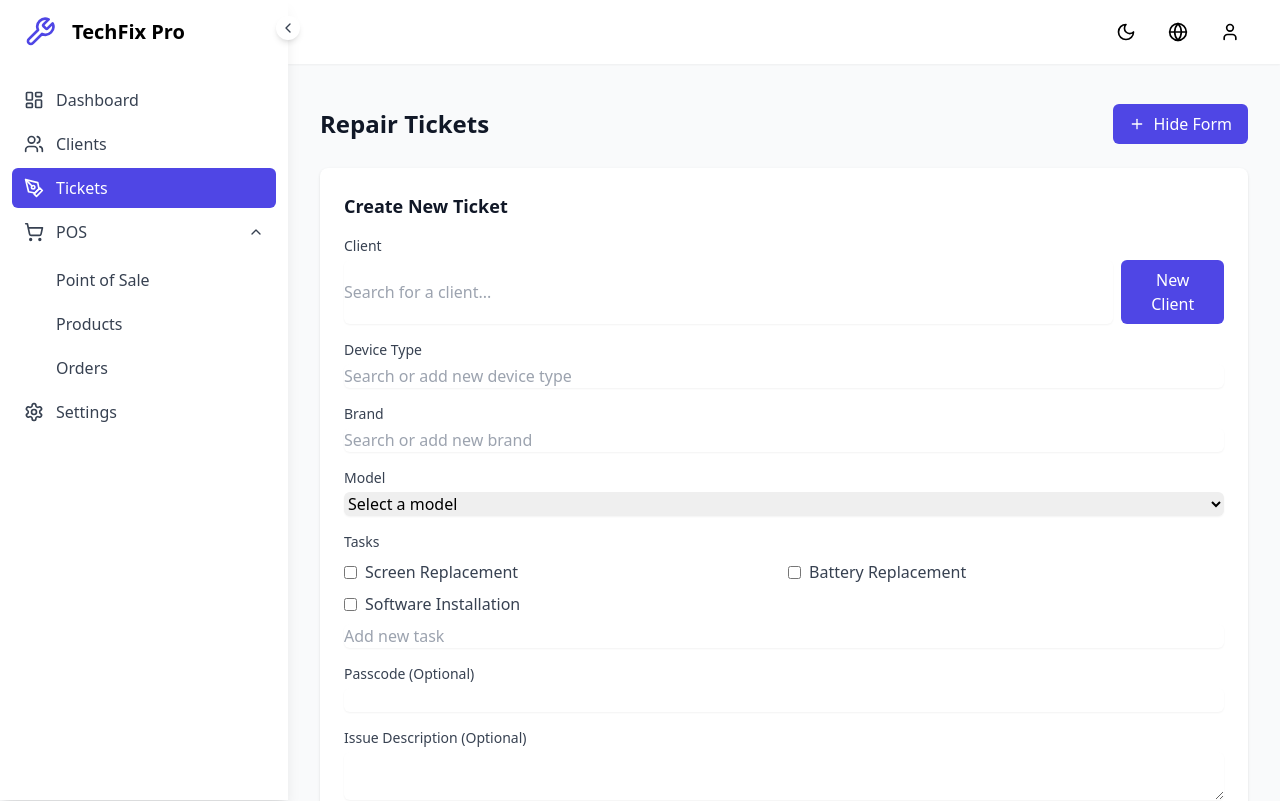
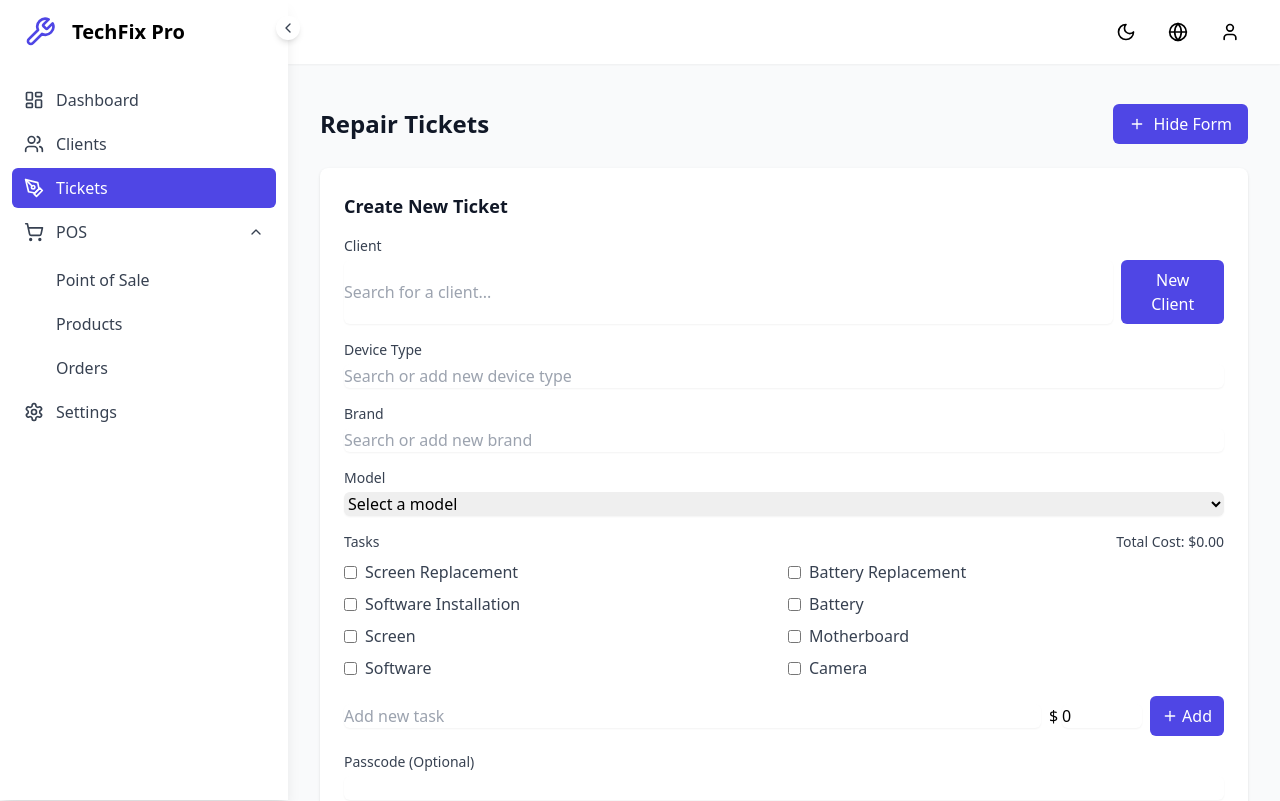
Before and after one commit to othsma/Kepler-sidebar, a React (Vite) app: page /tickets in a window 1280 px wide. Shown: the top 801 px of the page. Built offline with nearby package versions, Linux system fonts and the light colour scheme.

Commit message:
taks/Price

```diff
--- a/src/components/TicketForm.tsx
+++ b/src/components/TicketForm.tsx
@@ -1,6 +1,6 @@
 import React, { useState, useEffect } from 'react';
 import { useThemeStore, useTicketsStore } from '../lib/store';
-import { Plus } from 'lucide-react';
+import { Plus, Minus, DollarSign } from 'lucide-react';
 
 interface TicketFormProps {
   clientId?: string;
@@ -19,6 +19,11 @@ interface TicketFormProps {
   };
 }
 
+interface TaskWithCost {
+  name: string;
+  cost: number;
+}
+
 export default function TicketForm({ clientId, onSubmit, onCancel, editingTicket, initialData }: TicketFormProps) {
   const isDarkMode = useThemeStore((state) => state.isDarkMode);
   const { settings, addTicket, updateTicket, addDeviceType, addBrand, addModel, addTask } = useTicketsStore();
@@ -27,16 +32,27 @@ export default function TicketForm({ clientId, onSubmit, onCancel, editingTicket
   const [brandSearch, setBrandSearch] = useState('');
   const [newModelName, setNewModelName] = useState('');
   const [isAddingModel, setIsAddingModel] = useState(false);
+  const [newTaskInput, setNewTaskInput] = useState('');
+  const [newTaskCost, setNewTaskCost] = useState(0);
+
+  // Convert initial tasks to task with cost objects
+  const initialTasksWithCost = initialData?.tasks.map(task => ({
+    name: task,
+    cost: initialData.cost / initialData.tasks.length // Distribute cost evenly for initial data
+  })) || [];
+
   const [formData, setFormData] = useState({
     deviceType: initialData?.deviceType || '',
     brand: initialData?.brand || '',
     model: initialData?.model || '',
-    tasks: initialData?.tasks || [],
+    tasksWithCost: initialTasksWithCost,
     issue: initialData?.issue || '',
-    cost: initialData?.cost || 0,
     passcode: initialData?.passcode || '',
     status: initialData?.status || 'pending' as const,
   });
+
+  // Calculate total cost from all tasks
+  const totalCost = formData.tasksWithCost.reduce((sum, task) => sum + task.cost, 0);
 
   // Get most used tasks
   const [popularTasks, setPopularTasks] = useState<string[]>([]);
@@ -57,8 +73,17 @@ export default function TicketForm({ clientId, onSubmit, onCancel, editingTicket
 
   const handleSubmit = (e: React.FormEvent) => {
     e.preventDefault();
+
+    // Extract task names for the ticket
+    const tasks = formData.tasksWithCost.map(task => task.name);
+
     if (editingTicket) {
-      updateTicket(editingTicket, { ...formData, clientId });
+      updateTicket(editingTicket, {
+        ...formData,
+        tasks,
+        cost: totalCost,
+        clientId
+      });
       onSubmit('');
     } else {
       if (!clientId) {
@@ -66,18 +91,44 @@ export default function TicketForm({ clientId, onSubmit, onCancel, editingTicket
         return;
       }
 
-      const ticket = { ...formData, clientId, technicianId: '' };
+      const ticket = {
+        ...formData,
+        tasks,
+        cost: totalCost,
+        clientId,
+        technicianId: ''
+      };
       const newTicketNumber = addTicket(ticket);
       onSubmit(newTicketNumber);
     }
   };
 
-  const handleTaskToggle = (task: string) => {
+  const handleTaskToggle = (taskName: string) => {
+    setFormData(prev => {
+      const taskExists = prev.tasksWithCost.some(t => t.name === taskName);
+
+      if (taskExists) {
+        // Remove task
+        return {
+          ...prev,
+          tasksWithCost: prev.tasksWithCost.filter(t => t.name !== taskName)
+        };
+      } else {
+        // Add task with default cost
+        return {
+          ...prev,
+          tasksWithCost: [...prev.tasksWithCost, { name: taskName, cost: 0 }]
+        };
+      }
+    });
+  };
+
+  const updateTaskCost = (taskName: string, cost: number) => {
     setFormData(prev => ({
       ...prev,
-      tasks: prev.tasks.includes(task)
-        ? prev.tasks.filter(t => t !== task)
-        : [...prev.tasks, task]
+      tasksWithCost: prev.tasksWithCost.map(task =>
+        task.name === taskName ? { ...task, cost } : task
+      )
     }));
   };
 
@@ -106,6 +157,29 @@ export default function TicketForm({ clientId, onSubmit, onCancel, editingTicket
     }
   };
 
+  const handleAddNewTask = () => {
+    const value = newTaskInput.trim();
+    if (value && !formData.tasksWithCost.some(t => t.name === value)) {
+      if (!settings.tasks.includes(value)) {
+        addTask(value);
+        // Update popular tasks to include the new task
+        setPopularTasks(prev => {
+          if (prev.includes(value)) return prev;
+          return [value, ...prev.slice(0, 5)];
+        });
+      }
+
+      // Add the new task with its cost
+      setFormData(prev => ({
+        ...prev,
+        tasksWithCost: [...prev.tasksWithCost, { name: value, cost: newTaskCost }]
+      }));
+
+      setNewTaskInput('');
+      setNewTaskCost(0);
+    }
+  };
+
   const filteredDeviceTypes = settings.deviceTypes.filter(type =>
     type.toLowerCase().includes(deviceTypeSearch.toLowerCase())
   );
@@ -117,6 +191,12 @@ export default function TicketForm({ clientId, onSubmit, onCancel, editingTicket
   const availableModels = settings.models.filter(model =>
     model.brandId === formData.brand
   );
+
+  // Combine popular tasks with all tasks to ensure new tasks are displayed
+  const displayedTasks = [...new Set([...popularTasks, ...settings.tasks.filter(task =>
+    !popularTasks.includes(task) &&
+    task.toLowerCase().includes(newTaskInput.toLowerCase())
+  )])].slice(0, 8);
 
   return (
     <form onSubmit={handleSubmit} className="space-y-4">
@@ -266,43 +346,106 @@ export default function TicketForm({ clientId, onSubmit, onCancel, editingTicket
       </div>
 
       <div>
-        <label className={`block text-sm font-medium ${isDarkMode ? 'text-gray-300' : 'text-gray-700'}`}>
-          Tasks
-        </label>
-        <div className="mt-2 space-y-2">
+        <div className="flex justify-between items-center">
+          <label className={`block text-sm font-medium ${isDarkMode ? 'text-gray-300' : 'text-gray-700'}`}>
+            Tasks
+          </label>
+          <div className={`text-sm font-medium ${isDarkMode ? 'text-gray-300' : 'text-gray-700'}`}>
+            Total Cost: ${totalCost.toFixed(2)}
+          </div>
+        </div>
+
+        <div className="mt-2 space-y-4">
+          {/* Task selection */}
           <div className="grid grid-cols-2 gap-2">
-            {popularTasks.map((task) => (
+            {displayedTasks.map((task) => (
               <label key={task} className="flex items-center space-x-2">
                 <input
                   type="checkbox"
-                  checked={formData.tasks.includes(task)}
+                  checked={formData.tasksWithCost.some(t => t.name === task)}
                   onChange={() => handleTaskToggle(task)}
                   className="rounded border-gray-300 text-indigo-600 focus:ring-indigo-500"
                 />
-                <span className={isDarkMode ? 'text-gray-300' : 'text-gray-700'}>{task}</span>
+                <span className={isDarkMode ? 'text-gray-300' : 'text-gray-700'}>
+                  {task}
+                  {!popularTasks.includes(task) && formData.tasksWithCost.some(t => t.name === task) && (
+                    <span className="ml-1 text-green-600">✓</span>
+                  )}
+                </span>
               </label>
             ))}
           </div>
+
+          {/* Add new task with cost */}
           <div className="flex gap-2 items-center mt-2">
             <input
               type="text"
+              value={newTaskInput}
+              onChange={(e) => setNewTaskInput(e.target.value)}
               placeholder="Add new task"
+              className="flex-1 rounded-md border-gray-300 shadow-sm focus:border-indigo-500 focus:ring-indigo-500"
               onKeyDown={(e) => {
                 if (e.key === 'Enter') {
                   e.preventDefault();
-                  const value = e.currentTarget.value.trim();
-                  if (value && !formData.tasks.includes(value)) {
-                    if (!settings.tasks.includes(value)) {
-                      addTask(value);
-                    }
-                    handleTaskToggle(value);
-                    e.currentTarget.value = '';
-                  }
+                  handleAddNewTask();
                 }
               }}
-              className="block w-full rounded-md border-gray-300 shadow-sm focus:border-indigo-500 focus:ring-indigo-500"
             />
+            <div className="flex items-center">
+              <span className="mr-1">$</span>
+              <input
+                type="number"
+                value={newTaskCost}
+                onChange={(e) => setNewTaskCost(Number(e.target.value))}
+                placeholder="Cost"
+                className="w-20 rounded-md border-gray-300 shadow-sm focus:border-indigo-500 focus:ring-indigo-500"
+              />
+            </div>
+            <button
+              type="button"
+              onClick={handleAddNewTask}
+              className="px-3 py-2 bg-indigo-600 text-white rounded-md hover:bg-indigo-700 flex items-center gap-1"
+            >
+              <Plus className="h-4 w-4" />
+              Add
+            </button>
           </div>
+
+          {/* Selected tasks with cost */}
+          {formData.tasksWithCost.length > 0 && (
+            <div className="mt-4">
+              <h4 className={`text-sm font-medium mb-2 ${isDarkMode ? 'text-gray-300' : 'text-gray-700'}`}>
+                Selected Tasks
+              </h4>
+              <div className="space-y-2 border rounded-md p-3">
+                {formData.tasksWithCost.map((task) => (
+                  <div key={task.name} className="flex items-center justify-between">
+                    <div className="flex items-center">
+                      <button
+                        type="button"
+                        onClick={() => handleTaskToggle(task.name)}
+                        className="mr-2 text-red-500 hover:text-red-700"
+                      >
+                        <Minus className="h-4 w-4" />
+                      </button>
+                      <span className={isDarkMode ? 'text-gray-300' : 'text-gray-700'}>
+                        {task.name}
+                      </span>
+                    </div>
+                    <div className="flex items-center">
+                      <DollarSign className="h-4 w-4 text-gray-400" />
+                      <input
+                        type="number"
+                        value={task.cost}
+                        onChange={(e) => updateTaskCost(task.name, Number(e.target.value))}
+                        className="w-20 rounded-md border-gray-300 shadow-sm focus:border-indigo-500 focus:ring-indigo-500"
+                      />
+                    </div>
+                  </div>
+                ))}
+              </div>
+            </div>
+          )}
         </div>
       </div>
 
@@ -329,19 +472,6 @@ export default function TicketForm({ clientId, onSubmit, onCancel, editingTicket
         />
       </div>
 
-      <div>
-        <label className={`block text-sm font-medium ${isDarkMode ? 'text-gray-300' : 'text-gray-700'}`}>
-          Estimated Cost
-        </label>
-        <input
-          type="number"
-          value={formData.cost}
-          onChange={(e) => setFormData({ ...formData, cost: Number(e.target.value) })}
-          className="mt-1 block w-full rounded-md border-gray-300 shadow-sm focus:border-indigo-500 focus:ring-indigo-500"
-          required
-        />
-      </div>
-
       <div className="flex justify-end gap-4">
         <button
           type="button"
```
